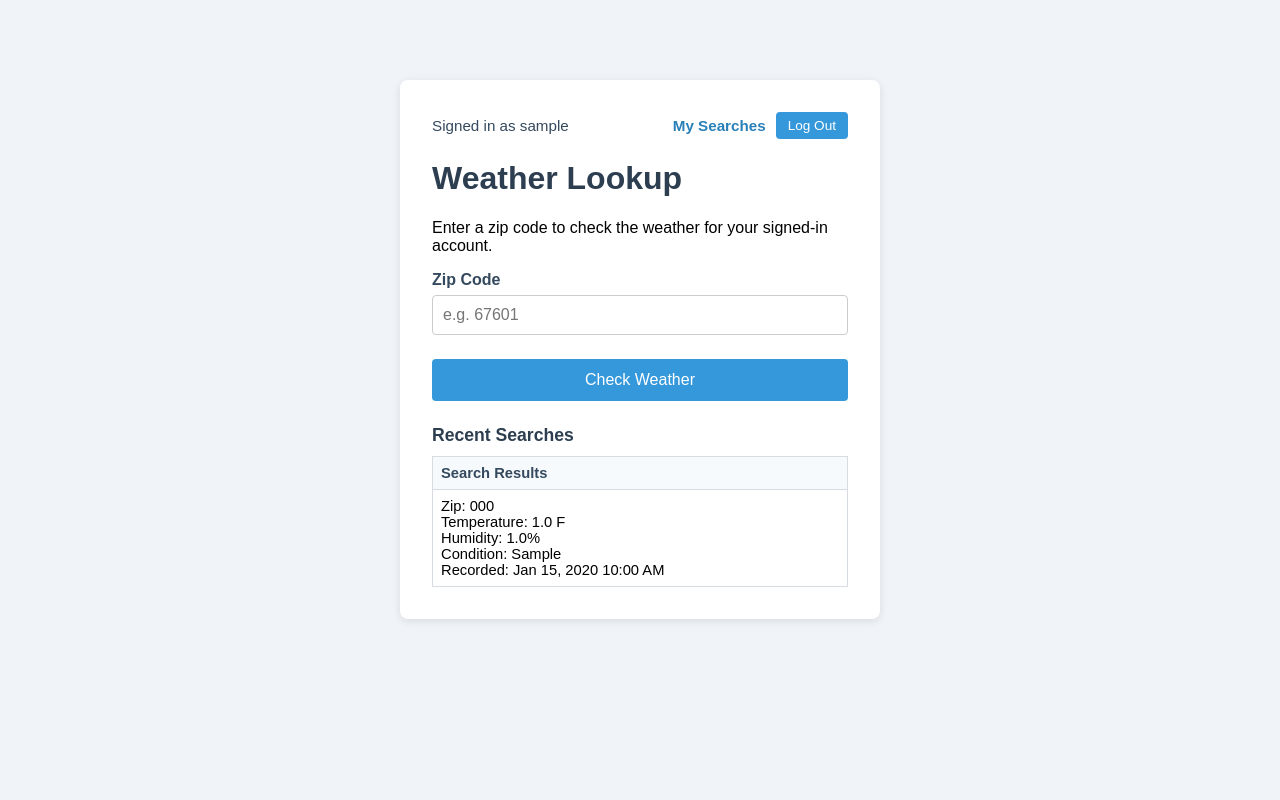
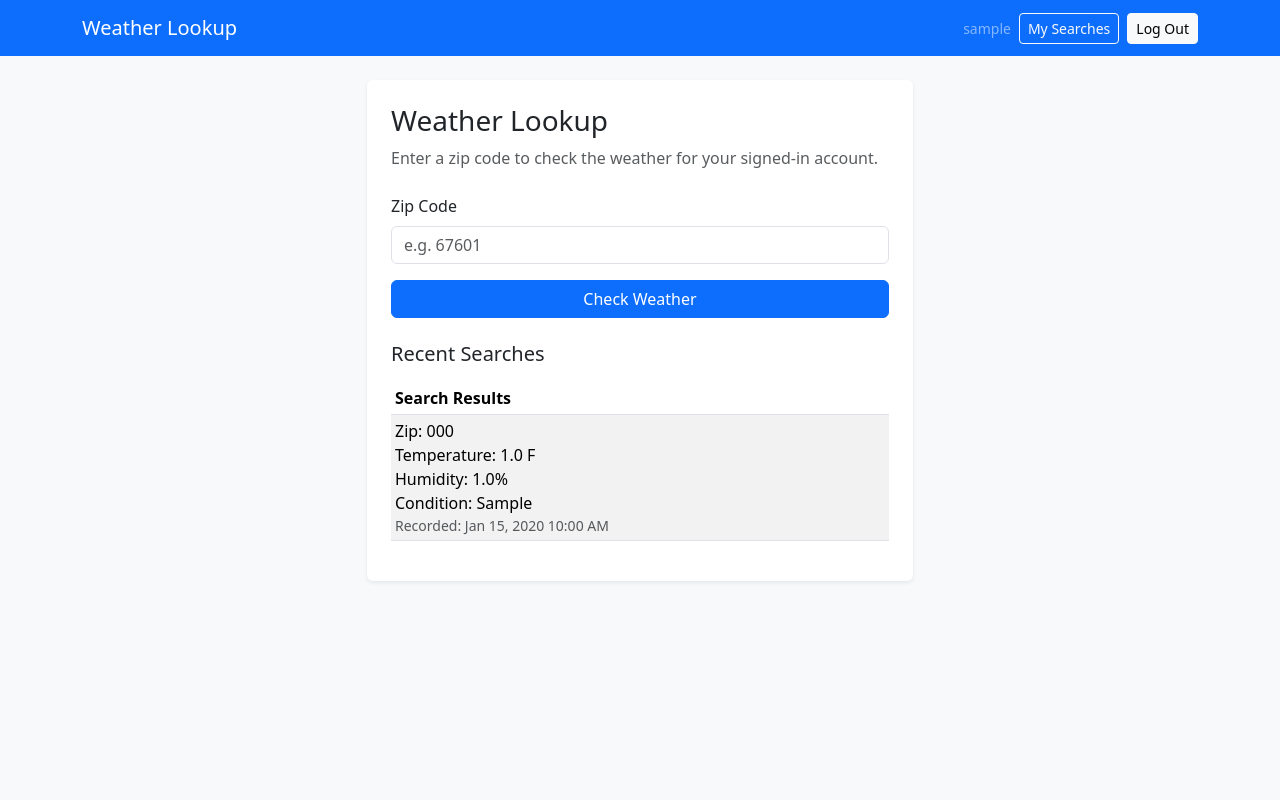
Before and after one commit to zsluss/miniproject4ZachSlusser, a Django app: page /weather/search/ in a window 1280 px wide. Run offline with Django 5.2, Linux system fonts and the light colour scheme; a user stored in the database is signed in; tables that the repository leaves empty hold one stand-in row (values such as "Sample post").

Commit message:
Refactor templates and forms to add Bootstrap

```diff
--- a/mysite/weather/forms.py
+++ b/mysite/weather/forms.py
@@ -6,7 +6,7 @@ class WeatherSearchForm(forms.Form):
         max_length=5,
         min_length=5,
         label="Zip Code",
-        widget=forms.TextInput(attrs={"placeholder": "e.g. 67601"}),
+        widget=forms.TextInput(attrs={"placeholder": "e.g. 67601", "class": "form-control"}),
     )
 
     def clean_zipcode(self):
--- /dev/null
+++ b/mysite/weather/templates/base.html
@@ -0,0 +1,43 @@
+<!DOCTYPE html>
+<html lang="en">
+<head>
+    <meta charset="UTF-8">
+    <meta name="viewport" content="width=device-width, initial-scale=1.0">
+    <title>{% block title %}Weather App{% endblock %}</title>
+    <link href="https://cdn.jsdelivr.net/npm/bootstrap@5.3.3/dist/css/bootstrap.min.css" rel="stylesheet" integrity="sha384-QWTKZyjpPEjISv5WaRU9OFeRpok6YctnYmDr5pNlyT2bRjXh0JMhjY6hW+ALEwIH" crossorigin="anonymous">
+</head>
+<body class="bg-light min-vh-100">
+    <nav class="navbar navbar-expand-lg navbar-dark bg-primary">
+        <div class="container">
+            <a class="navbar-brand" href="{% url 'index' %}">Weather Lookup</a>
+            <div class="d-flex align-items-center gap-2 ms-auto">
+                {% if request.user.is_authenticated %}
+                    <span class="text-white-50 small">{{ request.user.username }}</span>
+                    <a class="btn btn-outline-light btn-sm" href="{% url 'my_searches' %}">My Searches</a>
+                    <form method="post" action="{% url 'logout' %}" class="m-0">
+                        {% csrf_token %}
+                        <button class="btn btn-light btn-sm" type="submit">Log Out</button>
+                    </form>
+                {% endif %}
+            </div>
+        </div>
+    </nav>
+
+    <main class="container py-4">
+        {% block content %}{% endblock %}
+    </main>
+
+    <script src="https://cdn.jsdelivr.net/npm/bootstrap@5.3.3/dist/js/bootstrap.bundle.min.js" integrity="sha384-YvpcrYf0tY3lHB60NNkmXc5s9fDVZLESaAA55NDzOxhy9GkcIdslK1eN7N6jIeHz" crossorigin="anonymous"></script>
+    <script>
+        document.addEventListener("DOMContentLoaded", function () {
+            const controls = document.querySelectorAll(
+                "input:not([type='hidden']):not([type='checkbox']):not([type='radio']):not([type='submit']), select, textarea"
+            );
+            controls.forEach((el) => el.classList.add("form-control"));
+
+            const checks = document.querySelectorAll("input[type='checkbox'], input[type='radio']");
+            checks.forEach((el) => el.classList.add("form-check-input"));
+        });
+    </script>
+</body>
+</html>
--- a/mysite/weather/templates/weather/index.html
+++ b/mysite/weather/templates/weather/index.html
@@ -1,196 +1,81 @@
-<!DOCTYPE html>
-<html lang="en">
-<head>
-    <meta charset="UTF-8">
-    <meta name="viewport" content="width=device-width, initial-scale=1.0">
-    <title>Weather Lookup</title>
-    <style>
-        body {
-            font-family: Arial, sans-serif;
-            max-width: 480px;
-            margin: 80px auto;
-            padding: 0 20px;
-            background-color: #f0f4f8;
-        }
-        h1 {
-            color: #2c3e50;
-        }
-        .auth-row {
-            display: flex;
-            justify-content: space-between;
-            align-items: center;
-            gap: 12px;
-            margin-bottom: 14px;
-            font-size: 0.95rem;
-            color: #34495e;
-        }
-        .auth-row form {
-            margin: 0;
-        }
-        .auth-links {
-            display: flex;
-            align-items: center;
-            gap: 10px;
-        }
-        .card {
-            background: white;
-            border-radius: 8px;
-            padding: 32px;
-            box-shadow: 0 2px 8px rgba(0,0,0,0.1);
-        }
-        label {
-            display: block;
-            margin-top: 16px;
-            font-weight: bold;
-            color: #34495e;
-        }
-        input[type="text"] {
-            width: 100%;
-            padding: 10px;
-            margin-top: 6px;
-            border: 1px solid #ccc;
-            border-radius: 4px;
-            box-sizing: border-box;
-            font-size: 1rem;
-        }
-        .errorlist {
-            color: #e74c3c;
-            list-style: none;
-            padding: 0;
-            margin: 4px 0 0;
-            font-size: 0.875rem;
-        }
-        .result {
-            margin-top: 20px;
-            background: #ecf8ef;
-            border: 1px solid #b7e1c2;
-            border-radius: 6px;
-            padding: 12px;
-            color: #244f2f;
-        }
-        .recent-searches {
-            margin-top: 24px;
-        }
-        .recent-searches h2 {
-            margin: 0 0 10px;
-            font-size: 1.1rem;
-            color: #2c3e50;
-        }
-        table {
-            width: 100%;
-            border-collapse: collapse;
-            font-size: 0.92rem;
-        }
-        th,
-        td {
-            border: 1px solid #d6dce2;
-            padding: 8px;
-            text-align: left;
-            vertical-align: top;
-        }
-        th {
-            background: #f7fafc;
-            color: #34495e;
-        }
-        button {
-            margin-top: 24px;
-            width: 100%;
-            padding: 12px;
-            background-color: #3498db;
-            color: white;
-            border: none;
-            border-radius: 4px;
-            font-size: 1rem;
-            cursor: pointer;
-        }
-        button:hover {
-            background-color: #2980b9;
-        }
-        .nav-link {
-            color: #2980b9;
-            text-decoration: none;
-            font-weight: bold;
-        }
-        .logout-btn {
-            margin-top: 0;
-            width: auto;
-            padding: 6px 12px;
-            font-size: 0.85rem;
-        }
-    </style>
-</head>
-<body>
-    <div class="card">
-        <div class="auth-row">
-            <span>Signed in as {{ request.user.username }}</span>
-            <div class="auth-links">
-                <a class="nav-link" href="{% url 'my_searches' %}">My Searches</a>
-                <form method="post" action="{% url 'logout' %}">
+{% extends "base.html" %}
+
+{% block title %}Weather Lookup{% endblock %}
+
+{% block content %}
+<div class="row justify-content-center">
+    <div class="col-12 col-md-8 col-lg-6">
+        <div class="card shadow-sm border-0">
+            <div class="card-body p-4">
+                <h1 class="h3 mb-2">Weather Lookup</h1>
+                <p class="text-muted mb-4">Enter a zip code to check the weather for your signed-in account.</p>
+
+                <form method="post" class="mb-4">
                     {% csrf_token %}
-                    <button class="logout-btn" type="submit">Log Out</button>
-                </form>
-            </div>
-        </div>
-        <h1>Weather Lookup</h1>
-        <p>Enter a zip code to check the weather for your signed-in account.</p>
-        <form method="post">
-            {% csrf_token %}
+
                     {% if form.non_field_errors %}
-                <ul class="errorlist">
+                        <div class="alert alert-danger py-2" role="alert">
                             {% for error in form.non_field_errors %}
-                        <li>{{ error }}</li>
+                                <div>{{ error }}</div>
                             {% endfor %}
-                </ul>
-            {% endif %}
-            {% for field in form %}
-                <label for="{{ field.id_for_label }}">{{ field.label }}</label>
-                {{ field }}
-                {% if field.errors %}
-                    <ul class="errorlist">
-                        {% for error in field.errors %}
-                            <li>{{ error }}</li>
-                        {% endfor %}
-                    </ul>
-                {% endif %}
-            {% endfor %}
-            <button type="submit">Check Weather</button>
-        </form>
-        {% if weather_result %}
-            <div class="result">
-                <strong>Current Weather @ {{ form.cleaned_data.zipcode }}</strong><br>
-                Temperature: {{ weather_result.temperature }} F<br>
-                Humidity: {{ weather_result.humidity }}%<br>
-                Condition: {{ weather_result.condition }}
                         </div>
                     {% endif %}
 
-        <div class="recent-searches">
-            <h2>Recent Searches</h2>
+                    {% for field in form %}
+                        <div class="mb-3">
+                            <label class="form-label" for="{{ field.id_for_label }}">{{ field.label }}</label>
+                            {{ field }}
+                            {% if field.errors %}
+                                <div class="text-danger small mt-1">
+                                    {% for error in field.errors %}
+                                        <div>{{ error }}</div>
+                                    {% endfor %}
+                                </div>
+                            {% endif %}
+                        </div>
+                    {% endfor %}
+
+                    <button type="submit" class="btn btn-primary w-100">Check Weather</button>
+                </form>
+
+                {% if weather_result %}
+                    <div class="alert alert-success mb-4" role="status">
+                        <div class="fw-semibold mb-1">Current Weather @ {{ form.cleaned_data.zipcode }}</div>
+                        <div>Temperature: {{ weather_result.temperature }} F</div>
+                        <div>Humidity: {{ weather_result.humidity }}%</div>
+                        <div>Condition: {{ weather_result.condition }}</div>
+                    </div>
+                {% endif %}
+
+                <h2 class="h5 mb-3">Recent Searches</h2>
                 {% if recent_searches %}
-                <table>
+                    <div class="table-responsive">
+                        <table class="table table-sm align-middle table-striped">
                             <thead>
                                 <tr>
-                            <th>Search Results</th>
+                                    <th scope="col">Search Results</th>
                                 </tr>
                             </thead>
                             <tbody>
                                 {% for item in recent_searches %}
                                     <tr>
                                         <td>
-                                    Zip: {{ item.zip_search.zipcode }}<br>
-                                    Temperature: {{ item.temperature }} F<br>
-                                    Humidity: {{ item.humidity }}%<br>
-                                    Condition: {{ item.condition }}<br>
-                                    Recorded: {{ item.pub_date|date:"M d, Y g:i A" }}
+                                            <div>Zip: {{ item.zip_search.zipcode }}</div>
+                                            <div>Temperature: {{ item.temperature }} F</div>
+                                            <div>Humidity: {{ item.humidity }}%</div>
+                                            <div>Condition: {{ item.condition }}</div>
+                                            <div class="text-muted small">Recorded: {{ item.pub_date|date:"M d, Y g:i A" }}</div>
                                         </td>
                                     </tr>
                                 {% endfor %}
                             </tbody>
                         </table>
+                    </div>
                 {% else %}
-                <p>No recent searches yet.</p>
+                    <p class="text-muted mb-0">No recent searches yet.</p>
                 {% endif %}
             </div>
         </div>
-</body>
-</html>
+    </div>
+</div>
+{% endblock %}
```
Also changed, not shown: mysite/weather/templates/registration/login.html (+28 -77 lines), mysite/weather/templates/registration/signup.html (+25 -78 lines), mysite/weather/templates/weather/my_searches.html (+25 -91 lines). Lines whose indentation alone changed are shown as unchanged.
